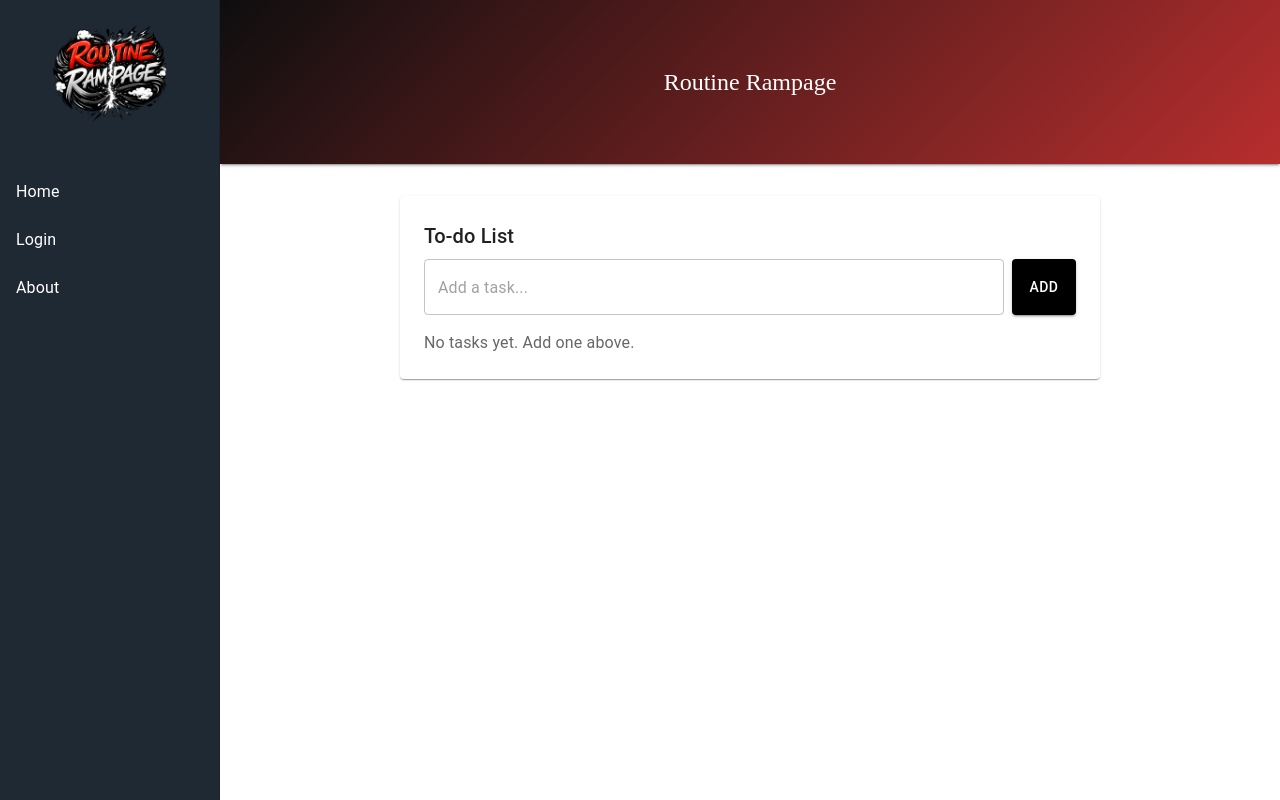
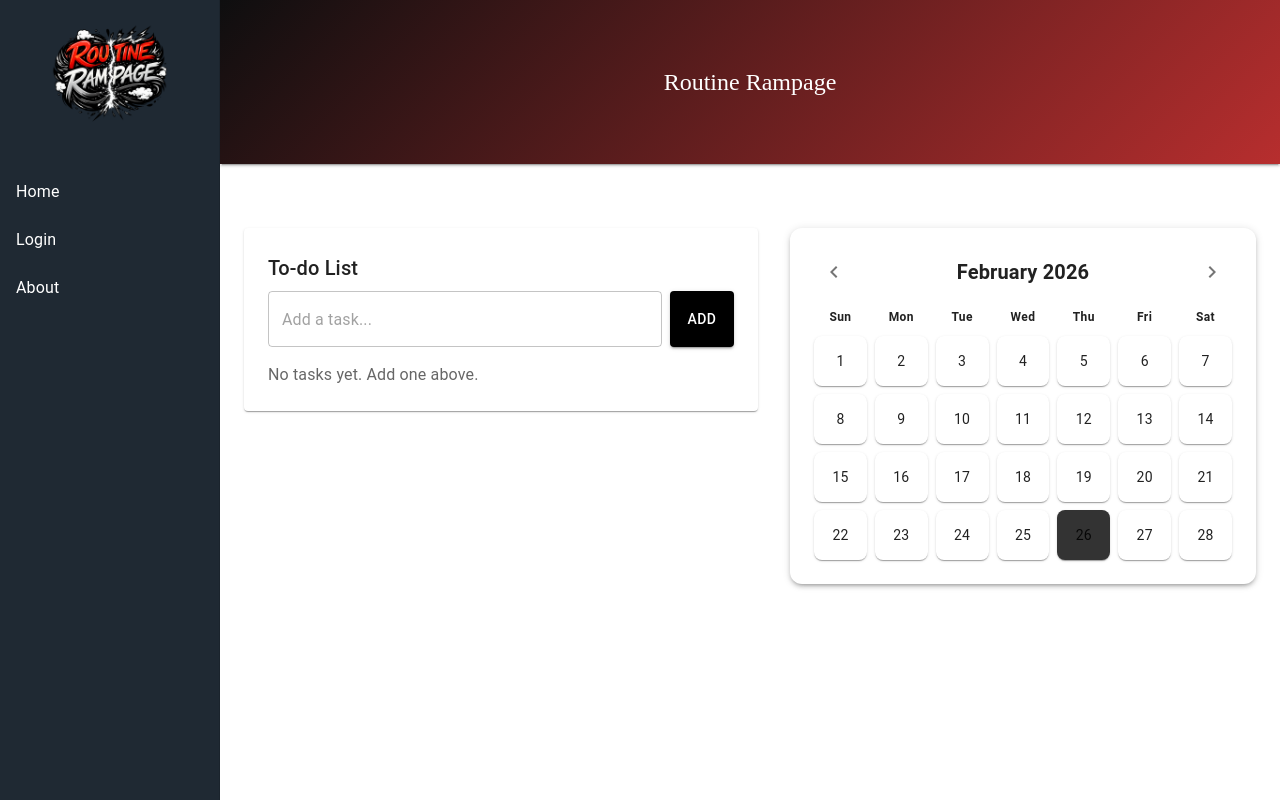
Before and after one commit to CIS-VMI-Capstone/HabitX, a React (Vite) app: page / in a window 1280 px wide. Built offline with nearby package versions, Linux system fonts and the light colour scheme.

Commit message:
Calendar Fixed

```diff
--- a/src/App.tsx
+++ b/src/App.tsx
@@ -8,15 +8,16 @@ import Login from "./pages/Login";
 import Registration from "./pages/Registration";
 import Forgot from "./pages/Forgot";
 import About from "./pages/About";
-import Calendar from "./components/Calender";
+import Calendar from "./components/Calendar";
 
 type Page =
   | "home"
   | "login"
   | "register"
   | "forgot"
-  | "about"
-  | "calendar";
+  | "about";
+
+
 
 export default function App() {
   const [page, setPage] = useState<Page>("home");
@@ -31,7 +32,6 @@ export default function App() {
           {page === "register" && <Registration onNavigate={setPage} />}
           {page === "forgot" && <Forgot onNavigate={setPage} />}
           {page === "about" && <About onNavigate={setPage} />}
-          {page === "calendar" && <Calendar />}
         </Container>
       </Box>
     </Box>
--- a/src/components/Calender.tsx
+++ b/src/components/Calendar.tsx
@@ -13,7 +13,14 @@ import {
 
 const daysOfWeek = ["Sun", "Mon", "Tue", "Wed", "Thu", "Fri", "Sat"];
 
-const Calendar: React.FC = () => {
+type Page =
+| "calendar";
+
+type CalendarProps = {
+  onNavigate?: React.Dispatch<React.SetStateAction<Page>>;
+};
+
+const Calendar = ({ onNavigate }: CalendarProps) => {
   const [currentDate, setCurrentDate] = useState(new Date());
   const [selectedDate, setSelectedDate] = useState<Date | null>(null);
 
--- a/src/components/Todo.tsx
+++ b/src/components/Todo.tsx
@@ -12,10 +12,16 @@ import DeleteIcon from "@mui/icons-material/Delete";
 import EditIcon from "@mui/icons-material/Edit";
 import Typography from "@mui/material/Typography";
 import ListItemText from "@mui/material/ListItemText";
+import Calendar from "./Calendar";
 
 type Task = { text: string; done: boolean };
 
 const STORAGE_KEY = "tasks";
+
+type CalendarProps = {
+  onNavigate?: () => void;
+};
+
 
 export default function Todo() {
   const [tasks, setTasks] = useState<Task[]>(() => {
@@ -55,31 +61,69 @@ export default function Todo() {
   }
 
   return (
-    <Paper sx={{ maxWidth: 700, p: 3, mx: "auto" }}>
+  <Box
+    sx={{
+      display: "flex",
+      gap: 4,
+      maxWidth: 1200,
+      mx: "auto",
+      mt: 4,
+      alignItems: "flex-start"
+    }}
+  >
+    {/* TODO LIST */}
+    <Paper sx={{ flex: 1, p: 3 }}>
       <Typography variant="h6" gutterBottom>
         To-do List
       </Typography>
 
       <Box sx={{ display: "flex", gap: 1, mb: 2 }}>
-        <TextField value={value} onChange={(e) => setValue(e.target.value)} fullWidth placeholder="Add a task..." onKeyDown={(e) => e.key === "Enter" && addTask()} />
+        <TextField
+          value={value}
+          onChange={(e) => setValue(e.target.value)}
+          fullWidth
+          placeholder="Add a task..."
+          onKeyDown={(e) => e.key === "Enter" && addTask()}
+        />
         <Button variant="contained" onClick={addTask}>
           Add
         </Button>
       </Box>
 
       {tasks.length === 0 ? (
-        <Typography color="text.secondary">No tasks yet. Add one above.</Typography>
+        <Typography color="text.secondary">
+          No tasks yet. Add one above.
+        </Typography>
       ) : (
         <List>
           {tasks.map((task, i) => (
             <ListItem key={i} divider>
-              <Checkbox checked={task.done} onChange={() => toggleTask(i)} />
-              <ListItemText primary={task.text} sx={{ textDecoration: task.done ? "line-through" : "none", color: task.done ? "text.disabled" : "inherit" }} />
+              <Checkbox
+                checked={task.done}
+                onChange={() => toggleTask(i)}
+              />
+              <ListItemText
+                primary={task.text}
+                sx={{
+                  textDecoration: task.done
+                    ? "line-through"
+                    : "none",
+                  color: task.done
+                    ? "text.disabled"
+                    : "inherit"
+                }}
+              />
               <ListItemSecondaryAction>
-                <IconButton edge="end" aria-label="edit" onClick={() => editTask(i)}>
+                <IconButton
+                  edge="end"
+                  onClick={() => editTask(i)}
+                >
                   <EditIcon />
                 </IconButton>
-                <IconButton edge="end" aria-label="delete" onClick={() => deleteTask(i)}>
+                <IconButton
+                  edge="end"
+                  onClick={() => deleteTask(i)}
+                >
                   <DeleteIcon />
                 </IconButton>
               </ListItemSecondaryAction>
@@ -88,5 +132,10 @@ export default function Todo() {
         </List>
       )}
     </Paper>
-  );
-}
+
+    {/* CALENDAR */}
+    <Box sx={{ flex: 1 }}>
+      <Calendar />
+    </Box>
+  </Box>
+)};
```
